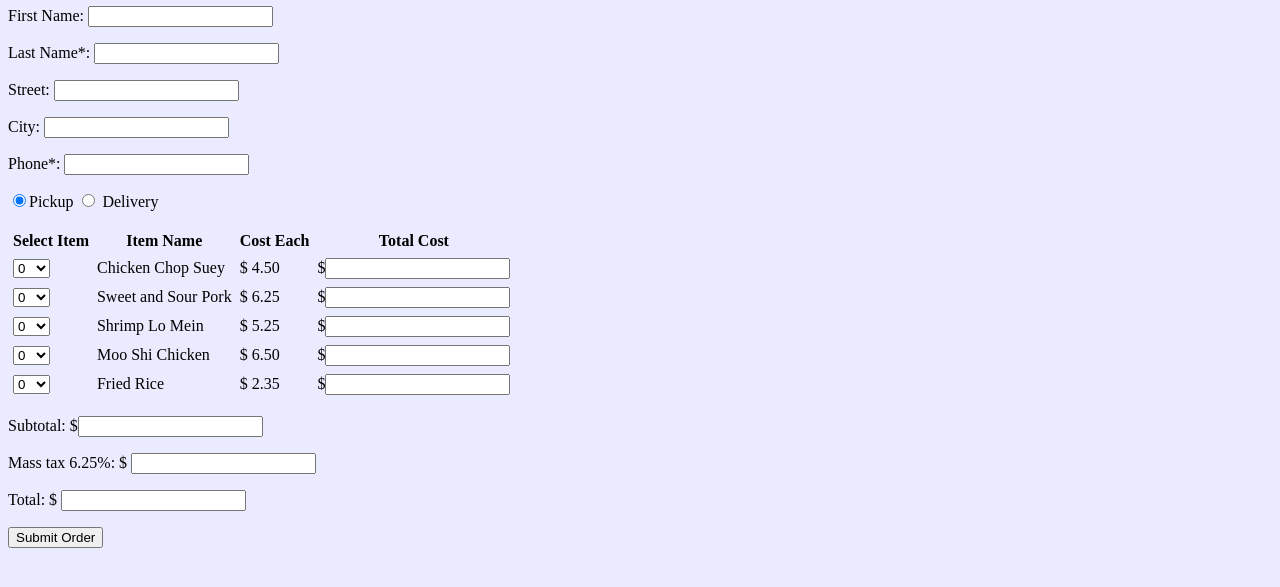
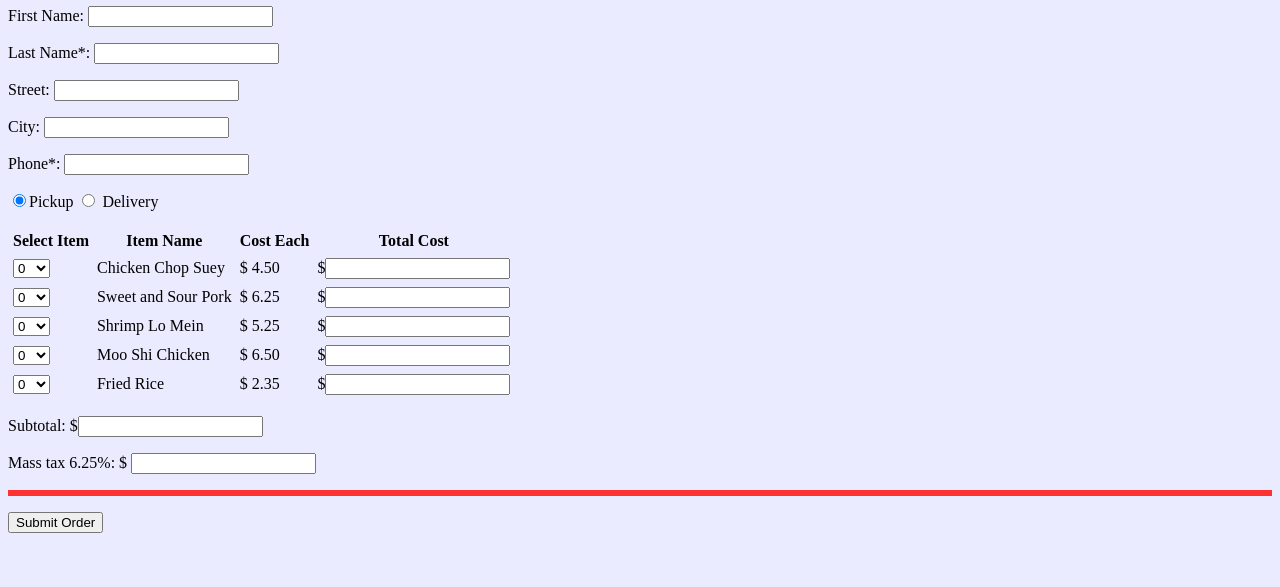
Before and after one commit to QijinChau/Jade-Delight, a plain HTML site: page index.html in a window 1280 px wide. Shown: the part 95-682 px from the top of the page. Drawn offline with Linux system fonts and the light colour scheme.

Commit message:
Update index.html

```diff
--- a/index.html
+++ b/index.html
@@ -77,7 +77,7 @@ function makeSelect(name, minRange, maxRange)
 <p>Mass tax 6.25%:
   $ <input type="text"  name='tax' id="tax" />
 </p>
-<p>Total: $ <input type="text"  name='total' id="total" />
+<p style="border-style: solid; border-color: #ff3232; text-align: center;>Total: $ <input type="text"  name='total' id="total" />
 </p>
 
 <input type = "submit" value = "Submit Order" />
```
